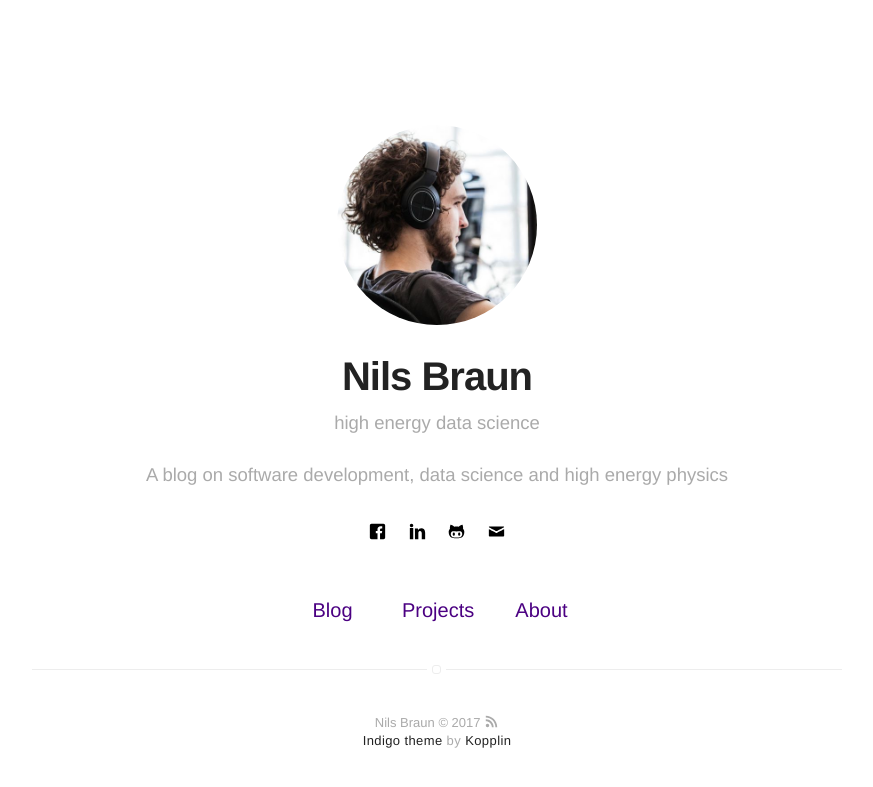
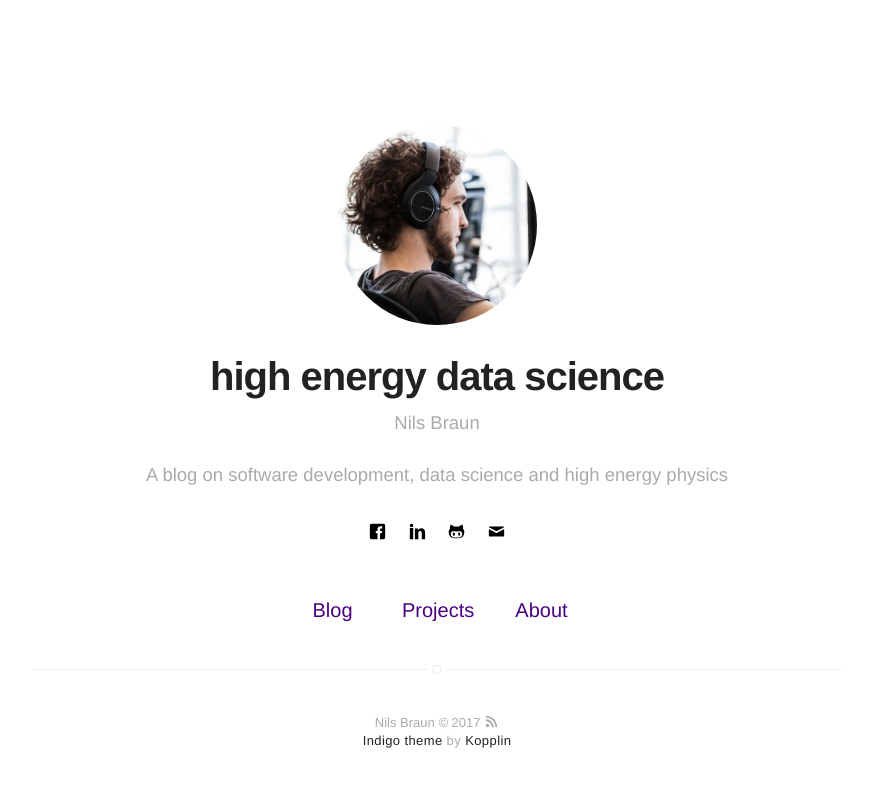
Before and after one commit to nils-braun/nils-braun.github.io, a Jekyll site: the page built from index.html, in a window 1280 px wide. Shown: the top 787 px of the page, without its empty margins (203-1076 px from the left). Built offline with Jekyll 4.4.1, drawn with Linux system fonts in a browser that asks for light colours.

Commit message:
Updated header with smaller name and larger title

```diff
--- a/_includes/header.html
+++ b/_includes/header.html
@@ -26,8 +26,8 @@
             </span>
         {% endif %}
 
-        <h1 class="title">{{ site.name }}</h1>
-        <h2 class="description">{{ site.bio }}</h2>
+        <h1 class="description">{{ site.bio }}</h1>
+        <h2 class="title">{{ site.name }}</h2>
         {% if page.title == "Home" %}<h2 class="long-description">{{ site.description }}</h2>{% endif %}
 
         {% include social-links.html %}
--- a/_sass/components/header.sass
+++ b/_sass/components/header.sass
@@ -23,10 +23,6 @@
 
 
     > .title
-        font-size: 4rem
-        margin: 0 0 13px
-
-    > .description
         font-size: 1.85rem
         font-weight: 300
         font-style: normal
@@ -34,9 +30,9 @@
         width: 70%
         margin: 0 auto 30px
 
-        // if you put some links in your bio. ;)
-        a
-            font-weight: 200
+    > .description
+        font-size: 4rem
+        margin: 0 0 13px
 
     > .long-description
         font-size: 1.85rem
```
